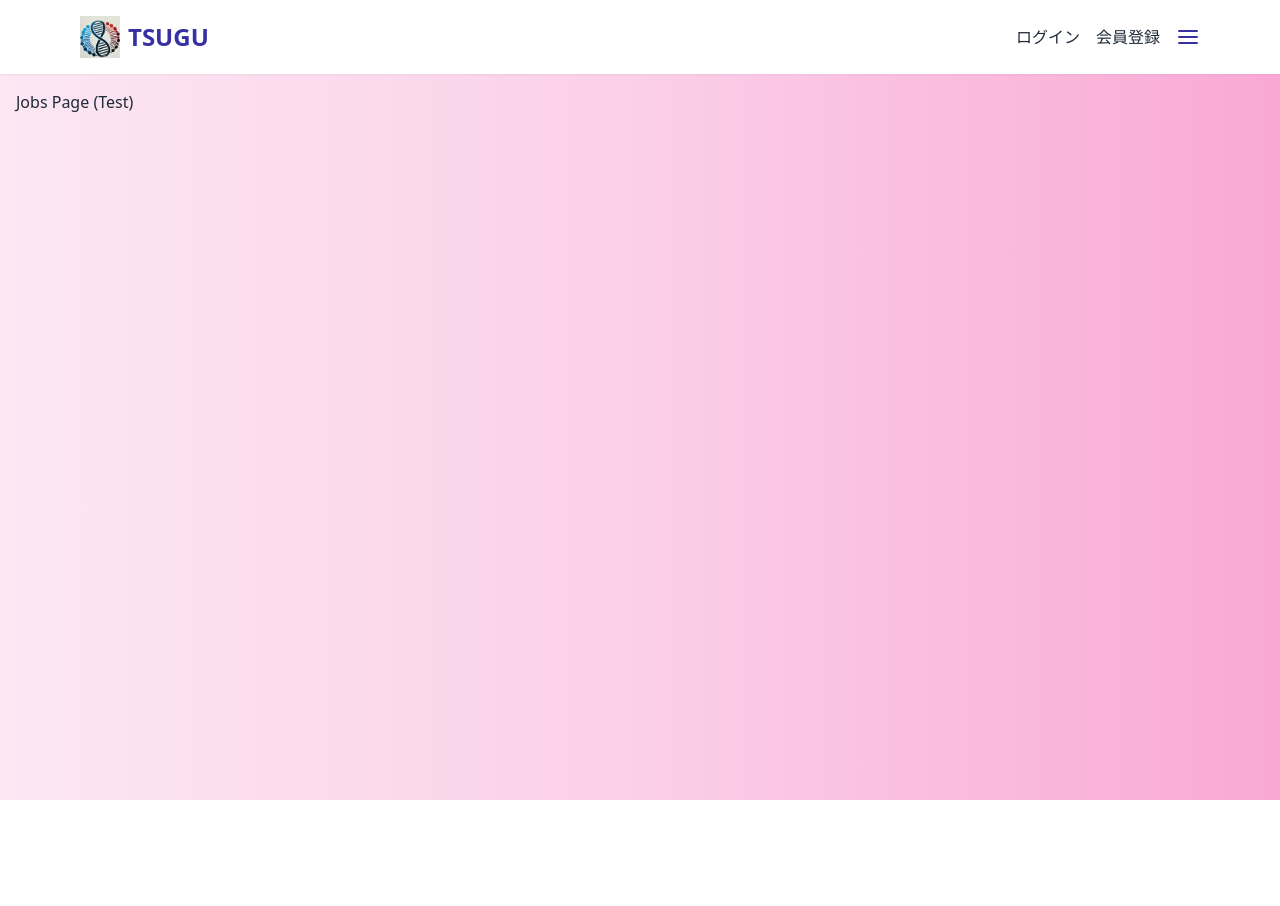
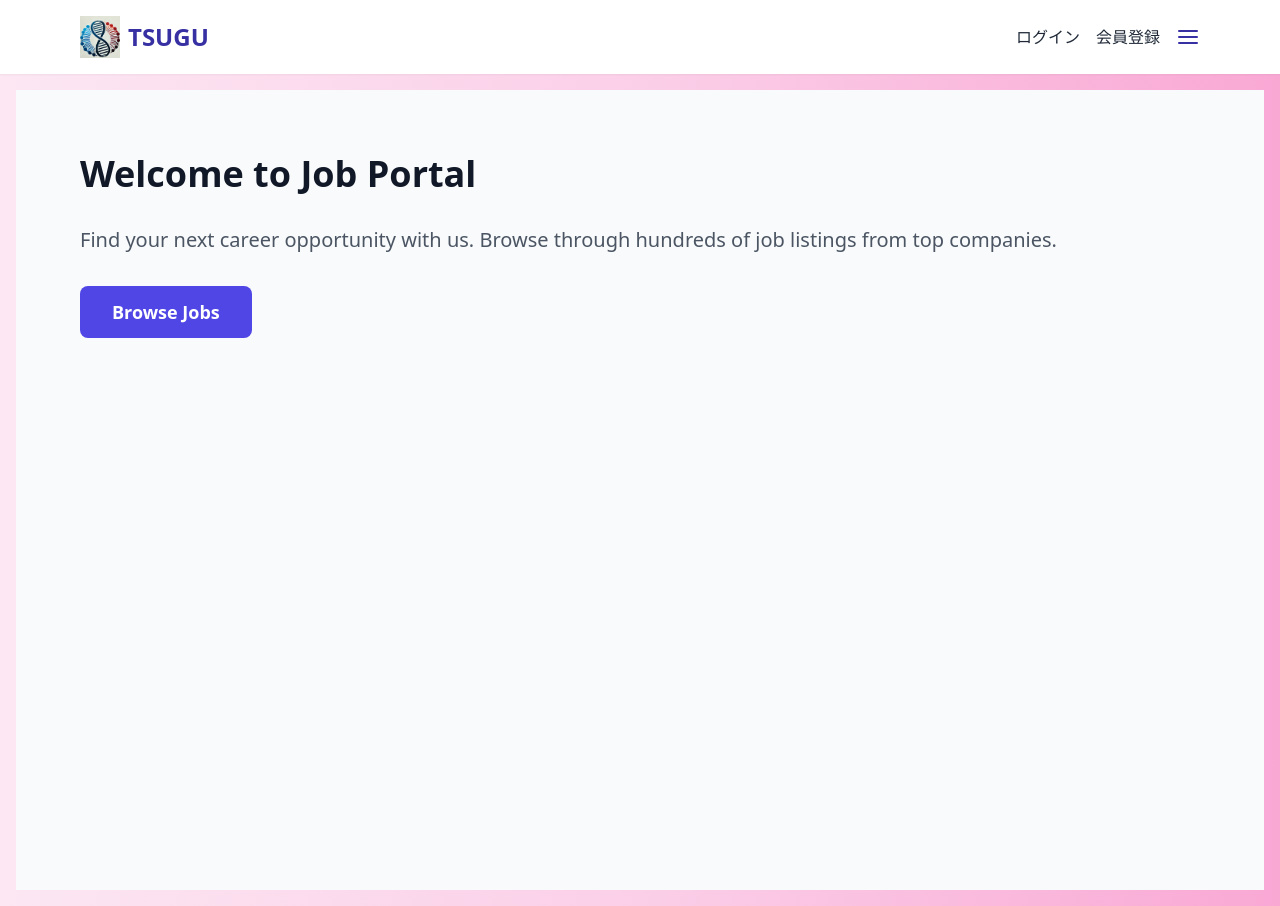
Before and after one commit to kokushiTsugu/job-portal-mvp, a Next.js app in the folder frontend/: page / in a window 1280 px wide. Before the commit the page ends 800 px from the top, so only its background shows below. Built offline with nearby package versions, Linux system fonts and the light colour scheme.

Commit message:
feat: update home page with proper content and routing
Co-Authored-By: Kokushi Hattori <kokushi@tsugu.io>

```diff
--- a/frontend/app/page.tsx
+++ b/frontend/app/page.tsx
@@ -1,4 +1,23 @@
-// app/jobs/page.tsx 例
-export default function JobsPage() {
-  return <div>Jobs Page (Test)</div>
+"use client";
+
+import Link from "next/link";
+
+export default function HomePage() {
+  return (
+    <div className="min-h-screen bg-gray-50">
+      <div className="max-w-6xl mx-auto px-4 py-16">
+        <h1 className="text-4xl font-extrabold text-gray-900 mb-8">
+          Welcome to Job Portal
+        </h1>
+        <p className="text-xl text-gray-600 mb-8">
+          Find your next career opportunity with us. Browse through hundreds of job listings from top companies.
+        </p>
+        <Link href="/jobs">
+          <button className="bg-indigo-600 hover:bg-indigo-700 text-white font-bold py-3 px-8 rounded-lg text-lg transition-colors">
+            Browse Jobs
+          </button>
+        </Link>
+      </div>
+    </div>
+  );
 }
```
